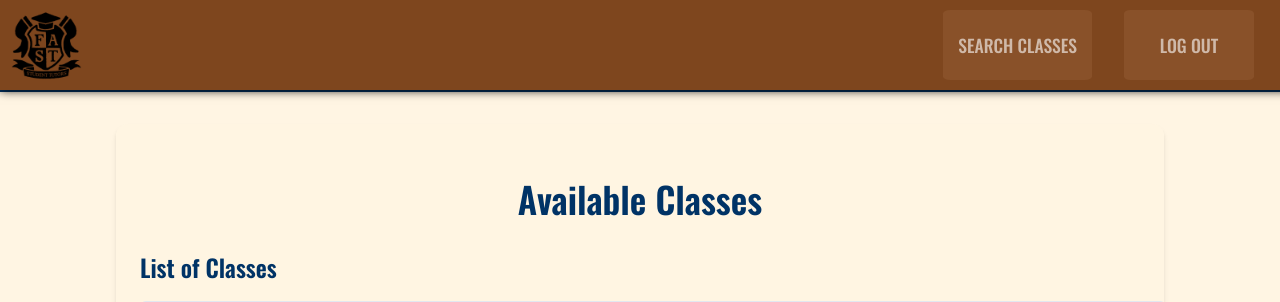
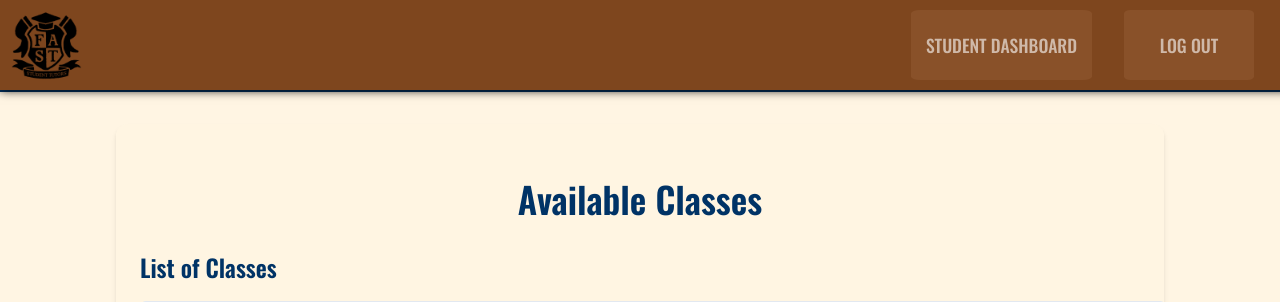
Before and after one commit to Smiling-Owl/FAST_FINAL, a PHP site: page /search/search_classes.php in a window 1280 px wide. Shown: the top 302 px of the page. Run offline with PHP 8.4, Linux system fonts and the light colour scheme; data that the repository does not hold is empty.

Commit message:
done again

```diff
--- a/search/search_classes.php
+++ b/search/search_classes.php
@@ -147,7 +147,7 @@ if ($conn->connect_error) {
             <div id="navigation-container">
                 <img src="../images/FAST Logo Trans.png" alt="FAST Logo">
                 <ul>
-                    <li><a href="search_classes.php" aria-label="Search Classes">SEARCH CLASSES</a></li>
+                    <li><a href="../dashboard/dashboard.php" aria-label="Search Classes">STUDENT DASHBOARD</a></li>
                     <li><a href="../logout.php">LOG OUT</a></li>
                 </ul>
             </div>
```
